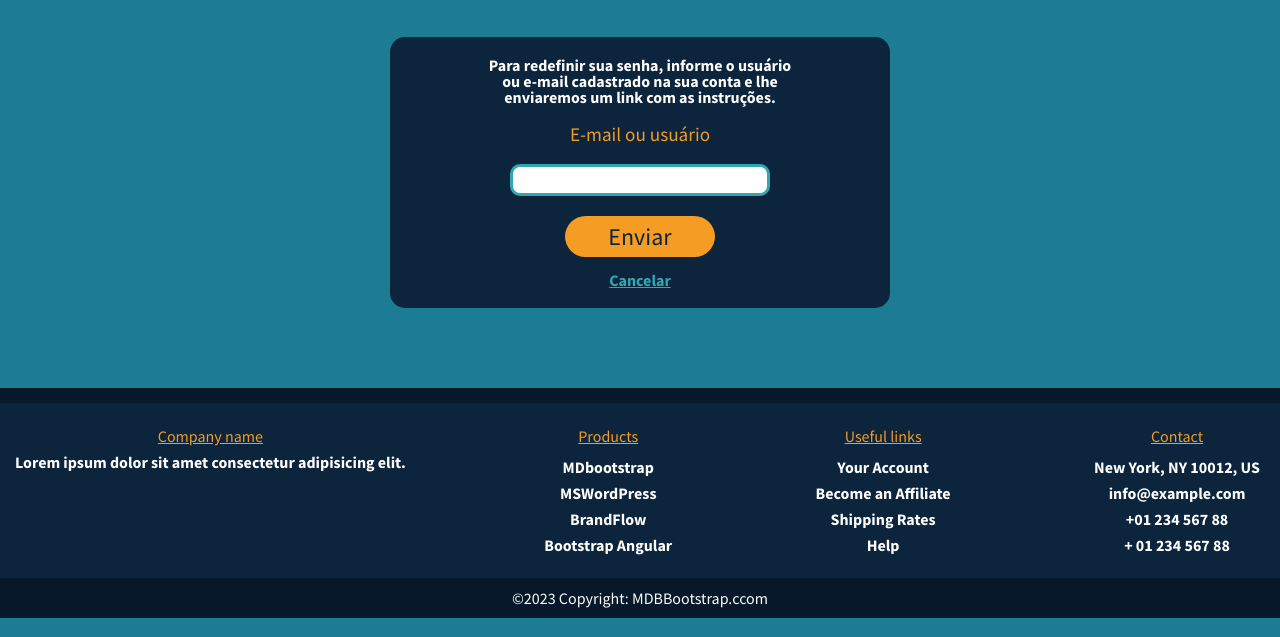
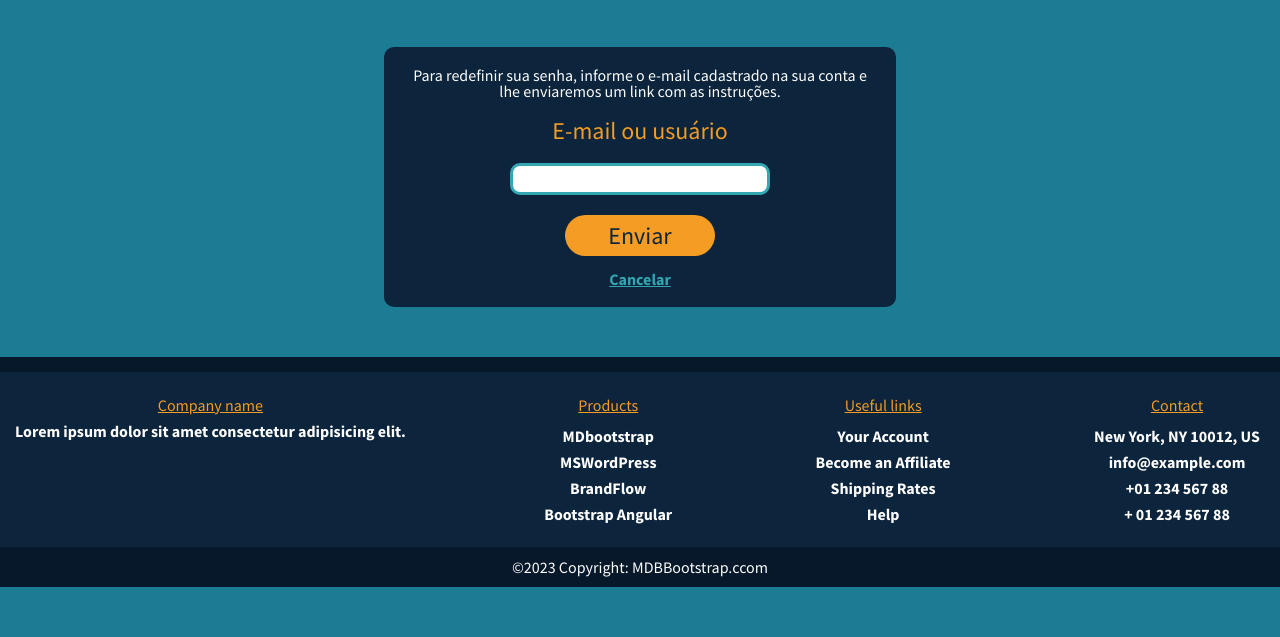
Before and after one commit to VagaFacil/VagaFacil, a plain HTML site: page site/rec-senha.html in a window 1280 px wide. Shown: the part 163-800 px from the top of the page. Drawn offline with Linux system fonts and the light colour scheme.

Commit message:
organização do código do site

```diff
--- a/site/css/recuperacao.css
+++ b/site/css/recuperacao.css
@@ -61,7 +61,7 @@ a {
     align-items: center;
     color: #0C243C;
     font-family: 'fonte';
-    font-size: larger;
+    font-size: 30px;
 }
 
 /* Fim da frase: "Recuperação de Senha" */
@@ -71,19 +71,20 @@ a {
 /* Início Banner */
 
 .banner {
-    width: auto;
+    width: 100%;
     height: auto;
-    margin: 30px;
+    margin: auto;
 }
 
 .banner .container{
-    width: 500px;
+    width: 40%;
     height: auto;
     background-color: #0C243C;
-    border-radius: 15px;
+    border-radius: 10px;
     display: flex;
     justify-content: center;
     align-items: center;
+    margin: 40px auto auto auto;
 }
 
 /* Fim Banner */
@@ -102,34 +103,30 @@ a {
     flex-direction: column;
     justify-content: space-between;
     align-items: center;
-
 }
-
-
 .tela01 p {
-    font-family: 'fonte';
+    font-family: 'font';
     color: #fdfdfd;
     margin: 10px;
     padding: 10px;
     text-align: center;
 }
-
 .tela01 h1 {
     font-family: 'font';
     font-size: larger;
     color: #F49C24;
     margin-bottom: 10px;
+    font-size: 24px;
 }
 
 input{
-    width: 250px;
+    width: 70%px;
     border: solid 3px #32a7b1;
     border-radius: 10px;
     padding-bottom: 10px;
     text-align: center;
     align-items: center;
-    margin-top: 10px;
-    margin-bottom: 5px;
+    margin: auto;
 }
 
 .tela01 button {
--- a/site/rec-senha.html
+++ b/site/rec-senha.html
@@ -31,31 +31,19 @@
     <!--Fim header-->
 
     <!-- Início da frase: "Recuperação de Senha" -->
-
     <div class="box_frase">
         <div class="frase">
             <h1>Recuperação de Senha</h1>
         </div>
     </div>
-
-
     <!-- Início da frase: "Recuperação de Senha" -->
 
-
     <!-- Início do banner -->
-
     <div class="banner">
         <div class="container">
-
-
             <div id="div_tela1"  class="tela01">
-
-                <p>Para redefinir sua senha, informe o usuário <br>
-                    ou e-mail cadastrado na sua conta e lhe <br>
-                    enviaremos um link com as instruções.</p>
-
+                <p>Para redefinir sua senha, informe o e-mail cadastrado na sua conta e lhe enviaremos um link com as instruções.</p>
                 <h1>E-mail ou usuário</h1>
-
                 <input type="text">
                 <button onclick="enviar()"><a>Enviar</a></button>
                 <div class=" cancelar">
@@ -63,40 +51,23 @@
                 </div>
             </div>
 
-
-
             <div id="div_tela2"  class="tela02">
-
                 <p>Preencha os campos abaixo</p>
-
                 <h1>Digite sua nova senha</h1>
                 <input type="password">
-
                 <h1>Digite novamente</h1>
                 <input type="password">
-
                 <button onclick="continuar()"><a>Continuar</a></button>
-
                 <div class="cancelar">
                     <a onclick="cancelar()" >Cancelar</a>
                 </div>
-
-
-
             </div>
 
-
-
             <div id="div_tela3" class="tela03">
-
                 <div class="banner">
                     <div class="container">
-
                         <h1>Senha alterada com sucesso !</h1>
-
                         <button><a href="login.html">Concluído</a></button>
-
-
                     </div>
                 </div>
             </div>
```
Also changed, not shown: site/cadastro.html (renamed from site/Cadastre-se.html, +5 -1 lines), site/faleconosco.html (+1 -1 lines), site/index.html (+1 -1 lines), site/login.html (+2 -2 lines), site/sobrenos.html (+1 -1 lines), site/css/cadastro.css (renamed from site/css/cadastreSe.CSS), site/css/faleconosco.css (renamed from site/css/faleconosco-henrique.CSS), site/css/index.css (renamed from site/css/index-bruno.css), site/css/login.css (line endings or trailing spaces), site/css/sobrenos.css (renamed from site/css/sobrenos-lucas.css).
